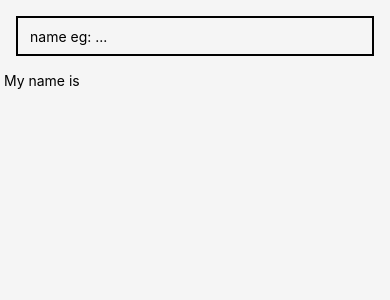
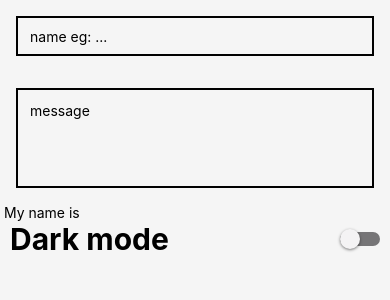
Before and after one commit to setykarimi/react-native, a React Native app: screen / in a window 390 px wide. Shown: the top 300 px of the page. Built offline with nearby package versions, Linux system fonts and the light colour scheme.

Commit message:
Subject: Rn form, Description: Add multiline text input and switch button, Date: 7/2/2024

```diff
--- a/components/rn-forms/index.js
+++ b/components/rn-forms/index.js
@@ -3,12 +3,15 @@
   SafeAreaView,
   StatusBar,
   StyleSheet,
+  Switch,
   Text,
   TextInput,
+  View,
 } from "react-native";
 
 export default function RnForms() {
   const [name, setName] = useState("");
+  const [isDarkMode, setIsDarkMode] = useState(false)
   return (
     <SafeAreaView style={styles.container}>
       <TextInput
@@ -21,7 +24,20 @@
         // secureTextEntry
         // keyboardType="numeric"
       />
+      <TextInput
+        style={[styles.input, styles.multiLine]}
+        placeholder="message"
+        multiline
+      />
       <Text> My name is {name}</Text>
+
+      <View style={styles.switchContainer}>
+        <Text style={styles.text}>Dark mode</Text>
+        <Switch value={isDarkMode} onValueChange={()=> setIsDarkMode(prv=> !prv)}
+          trackColor={{false: "#767577", true: 'lightblue'}}
+          thumbColor="#f4f3f4"
+          />
+      </View>
     </SafeAreaView>
   );
 }
@@ -38,4 +54,18 @@
     margin: 16,
     borderWidth: 2,
   },
+  multiLine: {
+    minHeight: 100,
+    textAlignVertical: "top",
+  },
+  switchContainer: {
+    flexDirection: 'row',
+    alignItems:'center',
+    justifyContent: "space-between",
+    paddingHorizontal: 10
+  },
+  text:{
+fontSize:30,
+fontWeight: '700'
+  }
 });
```
